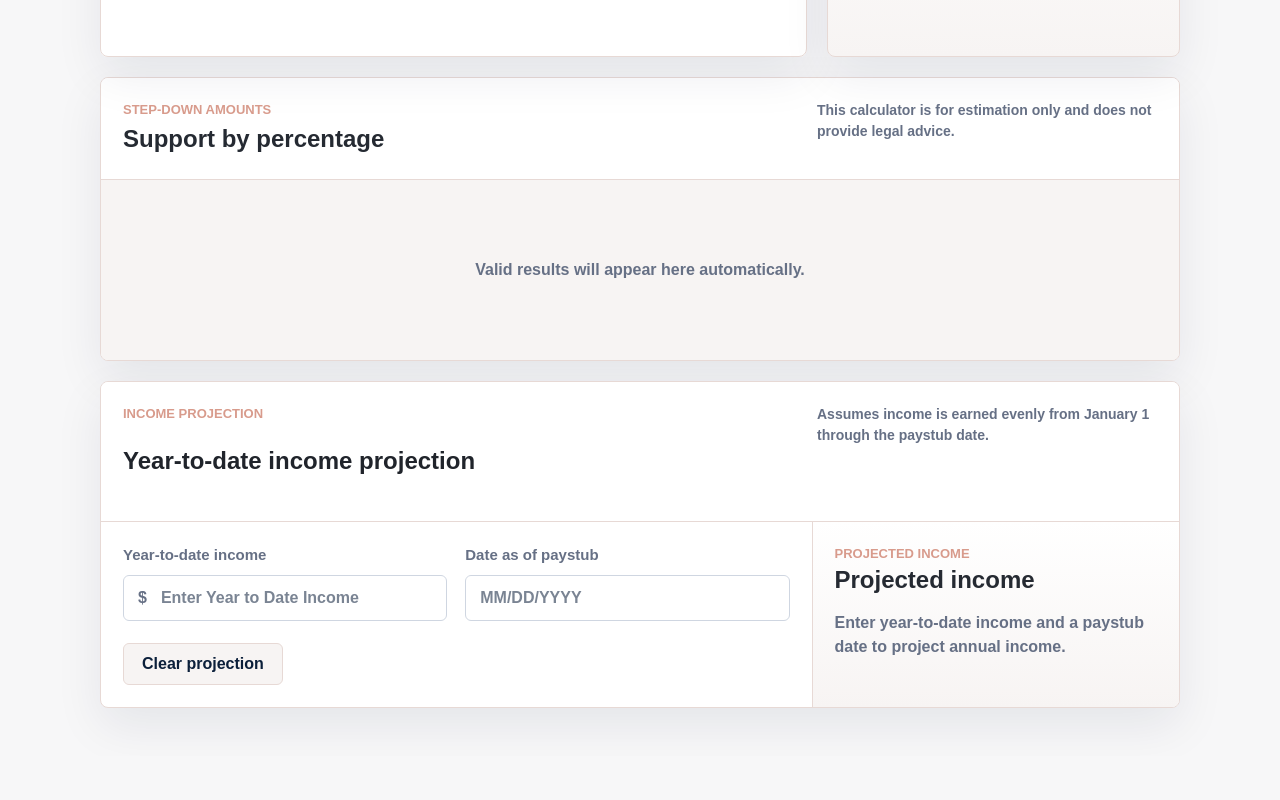
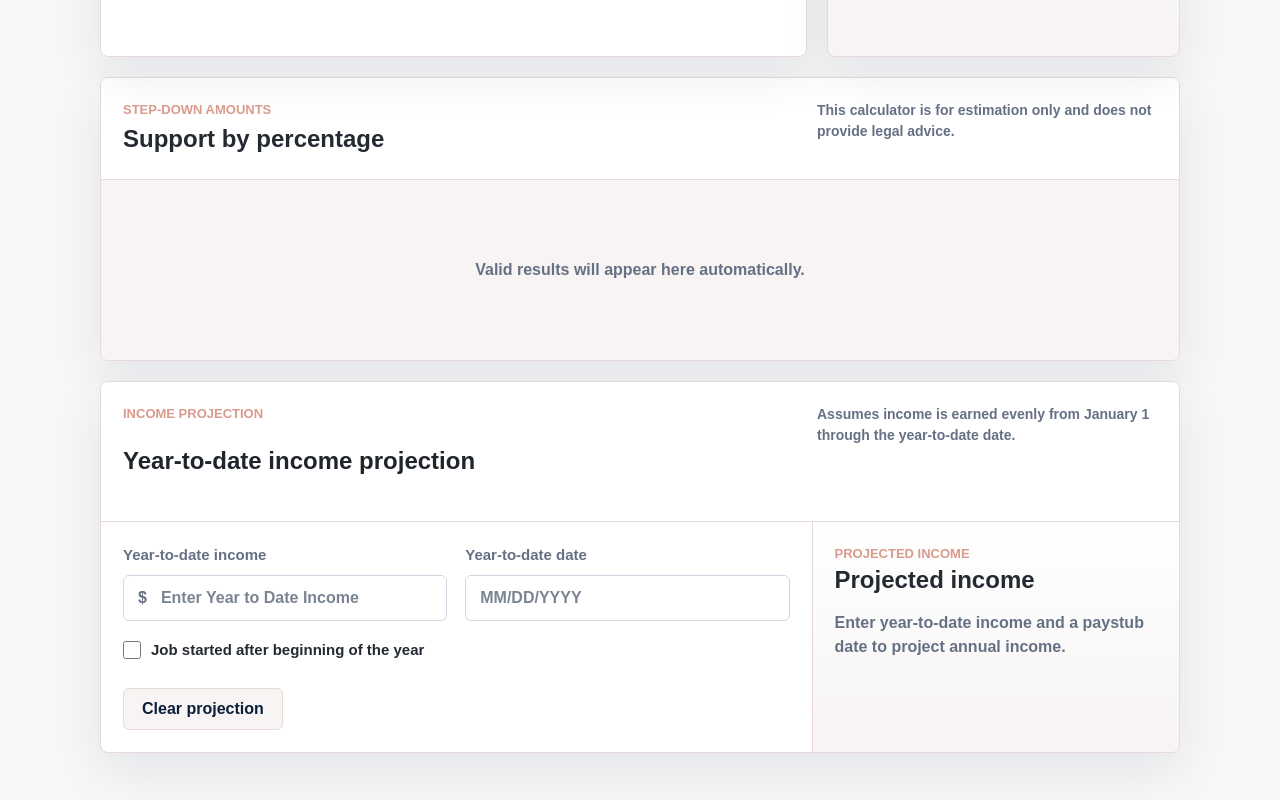
Before and after one commit to collettelawsupport/Child-Support-Step-Down-Calculator, a React (Vite) app: page / in a window 1280 px wide. Shown: the part 420-1220 px from the top of the page. Before the commit the page ends 1176 px from the top, so only its background shows below. Built offline with nearby package versions, Linux system fonts and the light colour scheme.

Commit message:
Add later job start income projection

```diff
--- a/src/App.css
+++ b/src/App.css
@@ -139,6 +139,10 @@ legend {
   gap: 18px;
 }
 
+.date-field-grid {
+  margin-top: 16px;
+}
+
 .form-field {
   display: flex;
   flex-direction: column;
@@ -208,6 +212,29 @@ input::placeholder {
   color: var(--danger);
   font-size: 14px;
   font-weight: 700;
+}
+
+.checkbox-field {
+  display: inline-flex;
+  align-items: flex-start;
+  gap: 10px;
+  margin-top: 18px;
+  color: var(--heading);
+  font-size: 15px;
+  font-weight: 700;
+}
+
+.checkbox-field input {
+  width: 18px;
+  height: 18px;
+  flex: 0 0 auto;
+  margin: 2px 0 0;
+  accent-color: var(--rose-deep);
+}
+
+.checkbox-field input:focus-visible {
+  outline: 3px solid rgba(216, 155, 140, 0.42);
+  outline-offset: 2px;
 }
 
 .actions {
--- a/src/App.tsx
+++ b/src/App.tsx
@@ -3,11 +3,12 @@ import logoUrl from "./assets/collette-law-logo.png";
 import {
   calculateProjectedAnnualIncome,
   calculateStepDownAmounts,
+  formatCurrency,
   formatDateParts,
   formatPaystubDateInput,
-  formatCurrency,
   formatPercentage,
   normalizePercentageInput,
+  parseDateInput,
   parseCurrencyInput,
   type CalculationResult,
   type IncomeProjectionResult
@@ -24,8 +25,19 @@ type ValidationState = {
 type ProjectionValidationState = {
   ytdIncome: number | null;
   ytdIncomeError: string;
+  startDateError: string;
   paystubDateError: string;
   result: IncomeProjectionResult | null;
+};
+
+type ProjectionDateFieldProps = {
+  id: string;
+  name: string;
+  label: string;
+  value: string;
+  onChange: (value: string) => void;
+  showError: boolean;
+  errorMessage: string;
 };
 
 function validateInputs(amountInput: string, percentageInput: string): ValidationState {
@@ -64,10 +76,15 @@ function validateInputs(amountInput: string, percentageInput: string): Validatio
 
 function validateProjectionInputs(
   ytdIncomeInput: string,
-  paystubDateInput: string
+  paystubDateInput: string,
+  useJobStartDate: boolean,
+  startDateInput: string
 ): ProjectionValidationState {
   const ytdIncome = parseCurrencyInput(ytdIncomeInput);
+  const startDate = parseDateInput(startDateInput);
+  const paystubDate = parseDateInput(paystubDateInput);
   let ytdIncomeError = "";
+  let startDateError = "";
   let paystubDateError = "";
 
   if (!ytdIncomeInput.trim()) {
@@ -76,22 +93,45 @@ function validateProjectionInputs(
     ytdIncomeError = "Enter a valid income greater than $0.00.";
   }
 
+  if (useJobStartDate) {
+    if (!startDateInput.trim()) {
+      startDateError = "Enter the job start date.";
+    } else if (!startDate) {
+      startDateError = "Enter a valid job start date.";
+    }
+  }
+
   if (!paystubDateInput.trim()) {
-    paystubDateError = "Enter the date as of the paystub.";
+    paystubDateError = "Enter the year-to-date date.";
+  } else if (!paystubDate) {
+    paystubDateError = "Enter a valid year-to-date date.";
+  }
+
+  if (useJobStartDate && startDate && paystubDate) {
+    if (startDate.year !== paystubDate.year) {
+      startDateError = "Enter a job start date in the same year as the year-to-date date.";
+    } else if (startDate.date.getTime() > paystubDate.date.getTime()) {
+      startDateError = "Start date must be on or before the year-to-date date.";
+    }
   }
 
   const result =
-    !ytdIncomeError && !paystubDateError && ytdIncome !== null
-      ? calculateProjectedAnnualIncome(ytdIncome, paystubDateInput)
+    !ytdIncomeError &&
+    !startDateError &&
+    !paystubDateError &&
+    ytdIncome !== null &&
+    paystubDate !== null
+      ? calculateProjectedAnnualIncome(
+          ytdIncome,
+          paystubDateInput,
+          useJobStartDate ? startDateInput : undefined
+        )
       : null;
-
-  if (!paystubDateError && !result) {
-    paystubDateError = "Enter a valid paystub date.";
-  }
 
   return {
     ytdIncome,
     ytdIncomeError,
+    startDateError,
     paystubDateError,
     result
   };
@@ -119,10 +159,49 @@ function buildCopyText(
   ].join("\n");
 }
 
+function ProjectionDateField({
+  id,
+  name,
+  label,
+  value,
+  onChange,
+  showError,
+  errorMessage
+}: ProjectionDateFieldProps) {
+  const errorId = `${id}-error`;
+
+  return (
+    <div className="form-field">
+      <label htmlFor={id}>{label}</label>
+      <div className={`input-wrap ${showError ? "input-error" : ""}`}>
+        <input
+          id={id}
+          name={name}
+          inputMode="numeric"
+          autoComplete="off"
+          placeholder="MM/DD/YYYY"
+          maxLength={10}
+          value={value}
+          onChange={(event) => onChange(formatPaystubDateInput(event.target.value))}
+          aria-invalid={showError}
+          aria-describedby={showError ? errorId : undefined}
+        />
+      </div>
+      {showError ? (
+        <p className="field-error" id={errorId}>
+          {errorMessage}
+        </p>
+      ) : null}
+    </div>
+  );
+}
+
 export default function App() {
   const [amountInput, setAmountInput] = useState("");
   const [percentageInput, setPercentageInput] = useState("");
   const [ytdIncomeInput, setYtdIncomeInput] = useState("");
+  const [useJobStartDate, setUseJobStartDate] = useState(false);
+  const [startDateInput, setStartDateInput] = useState("");
   const [paystubDateInput, setPaystubDateInput] = useState("");
   const [copyStatus, setCopyStatus] = useState("");
 
@@ -131,16 +210,26 @@ export default function App() {
     [amountInput, percentageInput]
   );
   const projectionValidation = useMemo(
-    () => validateProjectionInputs(ytdIncomeInput, paystubDateInput),
-    [ytdIncomeInput, paystubDateInput]
+    () =>
+      validateProjectionInputs(
+        ytdIncomeInput,
+        paystubDateInput,
+        useJobStartDate,
+        startDateInput
+      ),
+    [ytdIncomeInput, paystubDateInput, useJobStartDate, startDateInput]
   );
 
   const hasEnteredData = amountInput.trim() || percentageInput.trim();
-  const hasEnteredProjectionData = ytdIncomeInput.trim() || paystubDateInput.trim();
+  const hasEnteredProjectionData =
+    ytdIncomeInput.trim() || paystubDateInput.trim() || startDateInput.trim() || useJobStartDate;
   const showAmountError = Boolean(hasEnteredData && validation.amountError);
   const showPercentageError = Boolean(hasEnteredData && validation.percentageError);
   const showYtdIncomeError = Boolean(
     hasEnteredProjectionData && projectionValidation.ytdIncomeError
+  );
+  const showStartDateError = Boolean(
+    hasEnteredProjectionData && projectionValidation.startDateError
   );
   const showPaystubDateError = Boolean(
     hasEnteredProjectionData && projectionValidation.paystubDateError
@@ -171,6 +260,8 @@ export default function App() {
 
   function handleClearProjection() {
     setYtdIncomeInput("");
+    setUseJobStartDate(false);
+    setStartDateInput("");
     setPaystubDateInput("");
   }
 
@@ -331,7 +422,9 @@ export default function App() {
               <h2 id="projection-heading">Year-to-date income projection</h2>
             </div>
             <p className="legal-note">
-              Assumes income is earned evenly from January 1 through the paystub date.
+              {useJobStartDate
+                ? "Assumes income is earned evenly from the job start date through the year-to-date date."
+                : "Assumes income is earned evenly from January 1 through the year-to-date date."}
             </p>
           </div>
 
@@ -363,33 +456,59 @@ export default function App() {
                   ) : null}
                 </div>
 
-                <div className="form-field">
-                  <label htmlFor="paystub-date">Date as of paystub</label>
-                  <div className={`input-wrap ${showPaystubDateError ? "input-error" : ""}`}>
-                    <input
+                {!useJobStartDate ? (
+                  <ProjectionDateField
                     id="paystub-date"
                     name="paystub-date"
-                      inputMode="numeric"
-                      autoComplete="off"
-                      placeholder="MM/DD/YYYY"
-                      maxLength={10}
+                    label="Year-to-date date"
                     value={paystubDateInput}
-                      onChange={(event) =>
-                        setPaystubDateInput(formatPaystubDateInput(event.target.value))
+                    onChange={setPaystubDateInput}
+                    showError={showPaystubDateError}
+                    errorMessage={projectionValidation.paystubDateError}
+                  />
+                ) : null}
+              </div>
+
+              <label className="checkbox-field" htmlFor="job-started-after-year-beginning">
+                <input
+                  id="job-started-after-year-beginning"
+                  name="job-started-after-year-beginning"
+                  type="checkbox"
+                  checked={useJobStartDate}
+                  onChange={(event) => {
+                    setUseJobStartDate(event.target.checked);
+
+                    if (!event.target.checked) {
+                      setStartDateInput("");
                     }
-                      aria-invalid={showPaystubDateError}
-                      aria-describedby={
-                        showPaystubDateError ? "paystub-date-error" : undefined
-                      }
+                  }}
+                />
+                <span>Job started after beginning of the year</span>
+              </label>
+
+              {useJobStartDate ? (
+                <div className="field-grid date-field-grid">
+                  <ProjectionDateField
+                    id="job-start-date"
+                    name="job-start-date"
+                    label="Start date"
+                    value={startDateInput}
+                    onChange={setStartDateInput}
+                    showError={showStartDateError}
+                    errorMessage={projectionValidation.startDateError}
+                  />
+
+                  <ProjectionDateField
+                    id="paystub-date"
+                    name="paystub-date"
+                    label="Year-to-date date"
+                    value={paystubDateInput}
+                    onChange={setPaystubDateInput}
+                    showError={showPaystubDateError}
+                    errorMessage={projectionValidation.paystubDateError}
                   />
                 </div>
-                  {showPaystubDateError ? (
-                    <p className="field-error" id="paystub-date-error">
-                      {projectionValidation.paystubDateError}
-                    </p>
               ) : null}
-                </div>
-              </div>
 
               <div className="actions">
                 <button type="button" className="secondary-button" onClick={handleClearProjection}>
@@ -416,12 +535,14 @@ export default function App() {
                     </div>
                   </dl>
                   <p className="muted">
-                    Based on {formatCurrency(projectionValidation.ytdIncome ?? 0)} through{" "}
+                    Based on {formatCurrency(projectionValidation.ytdIncome ?? 0)} from{" "}
+                    {formatDateParts(projectionValidation.result.periodStartDate)} through{" "}
                     {formatDateParts(projectionValidation.result.paystubDate)}.
                   </p>
                   <p className="projection-detail">
-                    Day {projectionValidation.result.elapsedDays} of{" "}
-                    {projectionValidation.result.daysInYear} in{" "}
+                    {projectionValidation.result.elapsedDays} day
+                    {projectionValidation.result.elapsedDays === 1 ? "" : "s"} of income annualized
+                    over {projectionValidation.result.daysInYear} days in{" "}
                     {projectionValidation.result.paystubYear}.
                   </p>
                 </>
--- a/src/calculator.ts
+++ b/src/calculator.ts
@@ -27,6 +27,8 @@ export type IncomeProjectionResult = {
   daysInYear: number;
   paystubYear: number;
   paystubDate: DateParts;
+  periodStartDate: DateParts;
+  usesJobStartDate: boolean;
 };
 
 const numberPattern = /^[-+]?(?:\d+\.?\d*|\.\d+)$/;
@@ -145,18 +147,48 @@ export function getDayOfYear(dateParts: DateParts): number {
   return Math.floor((currentDate - startOfYear) / 86_400_000) + 1;
 }
 
+export function getInclusiveDaysBetween(startDate: DateParts, endDate: DateParts): number {
+  const start = Date.UTC(startDate.year, startDate.month - 1, startDate.day);
+  const end = Date.UTC(endDate.year, endDate.month - 1, endDate.day);
+
+  return Math.floor((end - start) / 86_400_000) + 1;
+}
+
 export function calculateProjectedAnnualIncome(
   ytdIncome: number,
-  paystubDateInput: string
+  paystubDateInput: string,
+  startDateInput?: string
 ): IncomeProjectionResult | null {
   const paystubDate = parseDateInput(paystubDateInput);
+  const startDate = startDateInput ? parseDateInput(startDateInput) : null;
 
   if (!paystubDate) {
     return null;
   }
 
+  if (startDateInput && !startDate) {
+    return null;
+  }
+
+  if (
+    startDate &&
+    (startDate.year !== paystubDate.year || startDate.date.getTime() > paystubDate.date.getTime())
+  ) {
+    return null;
+  }
+
+  const periodStartDate =
+    startDate ??
+    ({
+      year: paystubDate.year,
+      month: 1,
+      day: 1,
+      date: new Date(paystubDate.year, 0, 1)
+    } satisfies DateParts);
   const daysInYear = isLeapYear(paystubDate.year) ? 366 : 365;
-  const elapsedDays = getDayOfYear(paystubDate);
+  const elapsedDays = startDate
+    ? getInclusiveDaysBetween(startDate, paystubDate)
+    : getDayOfYear(paystubDate);
   const projectedIncome = ytdIncome * (daysInYear / elapsedDays);
 
   return {
@@ -165,7 +197,9 @@ export function calculateProjectedAnnualIncome(
     elapsedDays,
     daysInYear,
     paystubYear: paystubDate.year,
-    paystubDate
+    paystubDate,
+    periodStartDate,
+    usesJobStartDate: Boolean(startDate)
   };
 }
 
```
Also changed, not shown: 2 other files (tests, documents, lock files or other folders). Lines whose indentation alone changed are shown as unchanged.
